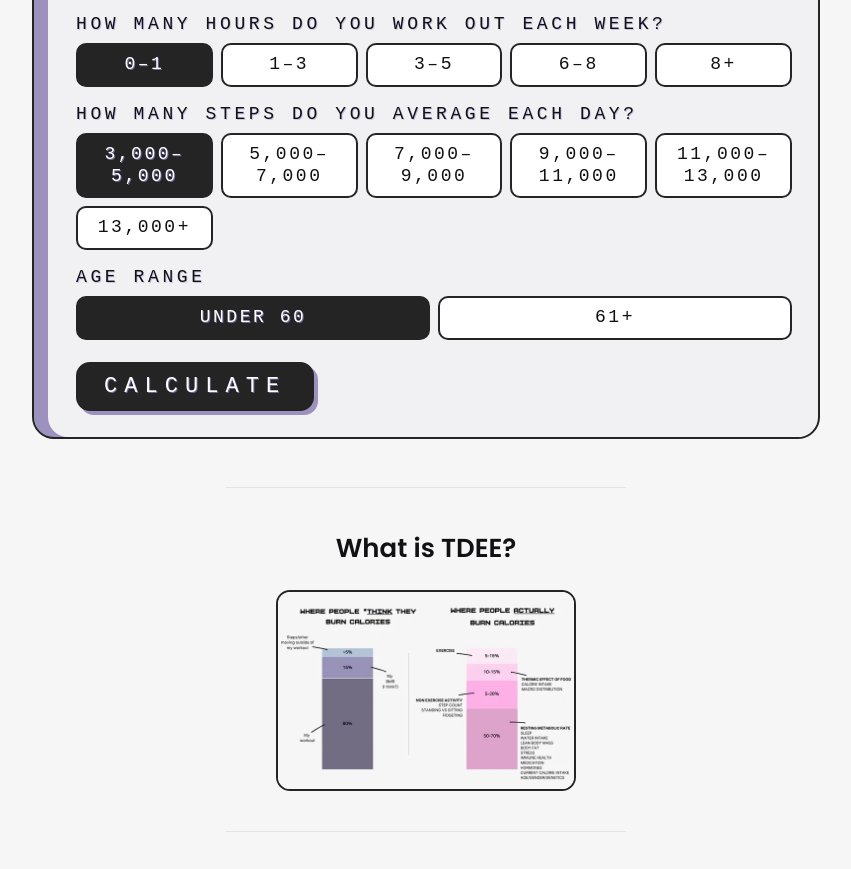
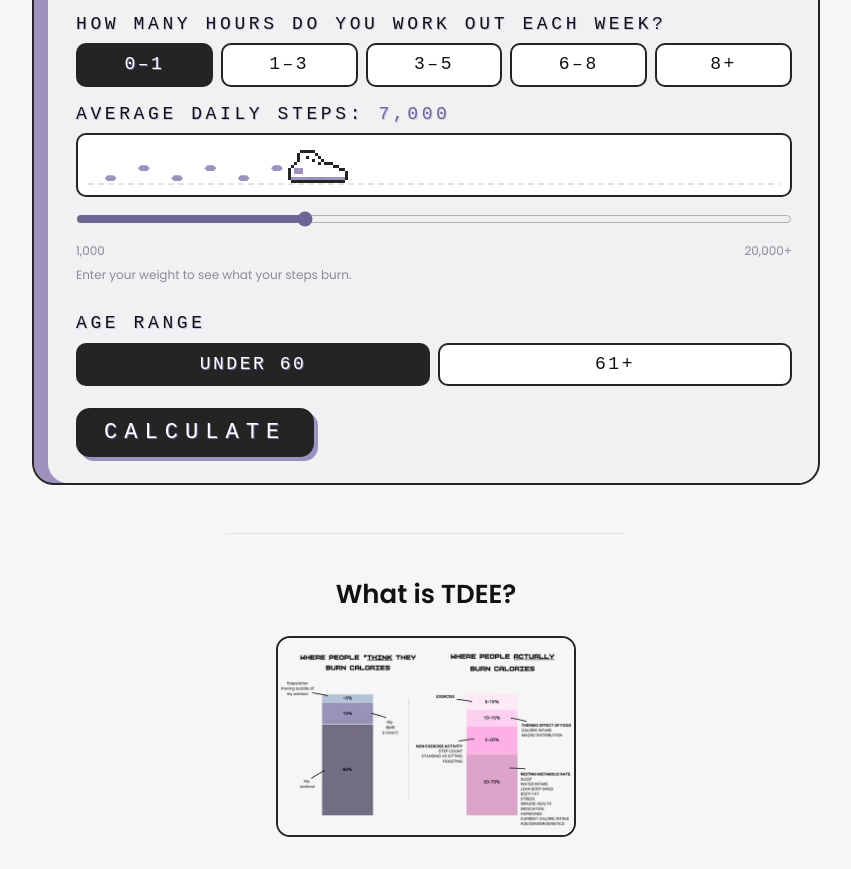
Before and after one commit to karifilipek-ops/Bloom, a plain HTML site: page calorie-calculator-tdee/index.html in a window 1280 px wide. Shown: the part 911-1780 px from the top of the page, without its empty margins (214-1065 px from the left). Drawn offline with Linux system fonts and the light colour scheme; a web font is replaced by a local one.

Commit message:
TDEE: step slider with sneaker trail, weight-scaled step calories
Replace the step-range buttons with a 1,000-20,000 slider and a pixel
sneaker that walks with the thumb, leaving footprints behind it. Steps
now add calories per step scaled by body weight (0.0005 cal/kg/step)
instead of fixed bucket values, and the TDEE-if scenarios use the same
formula.

Co-Authored-By: Claude Opus 5.5 <noreply@anthropic.com>
Claude-Session: https://claude.ai/code/session_01VWttRAaoG6YMaLnq7bUvrc

```diff
--- a/assets/css/site.css
+++ b/assets/css/site.css
@@ -247,6 +247,28 @@ input[type="range"] { width: 100%; accent-color: var(--lav-dark); height: 28px;
 .range-ends { display: flex; justify-content: space-between; font-size: 12px; color: var(--muted); }
 #bf-out { color: var(--lav-dark); }
 
+/* step slider: pixel sneaker + footprint trail */
+#steps-out { color: var(--lav-dark); }
+.trail {
+  position: relative; height: 64px; margin: 2px 0 4px; overflow: hidden;
+  background: var(--paper); border: 2px solid var(--ink); border-radius: var(--r-sm);
+}
+.trail::after { /* ground line */
+  content: ""; position: absolute; left: 10px; right: 10px; bottom: 10px; height: 2px;
+  background: repeating-linear-gradient(90deg, var(--line) 0 6px, transparent 6px 10px);
+}
+.trail-prints { position: absolute; inset: 0 10px; }
+.trail-prints i {
+  position: absolute; width: 12px; height: 6px; background: var(--lav);
+  clip-path: polygon(3px 0, 9px 0, 12px 3px, 9px 6px, 3px 6px, 0 3px);
+  opacity: 0; transform: translateY(3px); transition: opacity .15s, transform .15s;
+}
+.trail-prints i.up { top: 30px; }
+.trail-prints i.down { top: 40px; }
+.trail-prints i.on { opacity: 1; transform: none; }
+.trail-shoe { position: absolute; left: 0; bottom: 12px; width: 60px; height: 33px; margin-left: 10px; z-index: 1; }
+@media (prefers-reduced-motion: reduce) { .trail-prints i { transition: none; } }
+
 /* ---------- Results ---------- */
 .results { margin-top: 26px; border-top: 2px dashed var(--lav-line); padding-top: 24px; }
 .results[hidden] { display: none; }
--- a/calorie-calculator-tdee/index.html
+++ b/calorie-calculator-tdee/index.html
@@ -63,15 +63,14 @@
           </div>
         </div>
         <div class="field full">
-          <span class="label">How many steps do you average each day?</span>
-          <div class="seg multi" data-name="steps">
-            <button data-value="150" aria-pressed="true">3,000–5,000</button>
-            <button data-value="240">5,000–7,000</button>
-            <button data-value="330">7,000–9,000</button>
-            <button data-value="420">9,000–11,000</button>
-            <button data-value="510">11,000–13,000</button>
-            <button data-value="600">13,000+</button>
+          <label for="steps">Average daily steps: <span id="steps-out">7,000</span></label>
+          <div class="trail" aria-hidden="true">
+            <div class="trail-prints" id="trail-prints"></div>
+            <svg class="trail-shoe" id="trail-shoe" viewBox="0 0 20 11" shape-rendering="crispEdges"></svg>
           </div>
+          <input type="range" id="steps" min="1000" max="20000" step="500" value="7000">
+          <div class="range-ends"><span>1,000</span><span>20,000+</span></div>
+          <p class="hint" id="steps-cal">Enter your weight to see what your steps burn.</p>
         </div>
         <div class="field full">
           <span class="label">Age range</span>
@@ -166,10 +165,69 @@
     (function () {
       var B = Bloom;
       var bodyFat = B.bodyFat();
-      var units = B.unitSystem();
+      var units = B.unitSystem(function () { if (shoe) renderSteps(); });
       var sex = B.seg("sex", bodyFat.render);
       var hours = B.seg("hours");
-      var steps = B.seg("steps");
+      var stepsEl = document.getElementById("steps");
+      function kg() { var w = B.num("weight"); return units() === "metric" ? w : w / B.LB_PER_KG; }
+      // Calories from walking scale with body weight: ~0.0005 cal per kg per step
+      // (about 0.04 cal/step at 175 lb, so ~400 cal for 10,000 steps).
+      function stepCals(n, kgs) { return n * 0.0005 * kgs; }
+
+      // Sneaker trail: a pixel sneaker rides with the slider thumb and leaves
+      // footprints behind it (one per 1,000 steps; per 2,000 on narrow screens).
+      var SHOE = [
+        "....OOOOO...........",
+        "...OWWWWWO..........",
+        "...OWWOWWWO.........",
+        "...OWWWWOWWO........",
+        "..OWWWWWWWOWOOO.....",
+        ".OWWWWWWWWWWWWWOO...",
+        "OWLLLWWWWWWWWWWWWOO.",
+        "OWLLLWWWWWWWWWWWWWWO",
+        "OWWWWWWWWWWWWWWWWWWO",
+        "OLLLLLLLLLLLLLLLLLLO",
+        ".OOOOOOOOOOOOOOOOOO."];
+      var FILL = { O: "#242424", W: "#fff", L: "#9d91be" };
+      var shoe = document.getElementById("trail-shoe");
+      shoe.innerHTML = SHOE.map(function (row, y) {
+        return row.split("").map(function (ch, x) {
+          return FILL[ch] ? '<rect x="' + x + '" y="' + y + '" width="1.02" height="1.02" fill="' + FILL[ch] + '"/>' : "";
+        }).join("");
+      }).join("");
+      var printsEl = document.getElementById("trail-prints"), MIN = +stepsEl.min, MAX = +stepsEl.max, SHOE_W = 60, PRINT_W = 12;
+      var prints = [], per = 0;
+      function buildPrints() {
+        var next = printsEl.clientWidth < 420 ? 2000 : 1000;
+        if (next === per) return;
+        per = next; printsEl.innerHTML = "";
+        prints = [];
+        for (var k = Math.ceil(MIN / per) + 1; k * per <= MAX; k++) {
+          var el = document.createElement("i");
+          el.className = k % 2 ? "up" : "down";
+          el.dataset.at = k * per - per / 2;            // centred in its 1k/2k slot
+          printsEl.appendChild(el); prints.push(el);
+        }
+      }
+      function renderSteps() {
+        buildPrints();
+        var v = +stepsEl.value, frac = (v - MIN) / (MAX - MIN), room = printsEl.clientWidth - SHOE_W;
+        document.getElementById("steps-out").textContent = B.fmt(v) + (v >= MAX ? "+" : "");
+        shoe.style.left = frac * room + "px";
+        prints.forEach(function (el) {
+          var x = (el.dataset.at - MIN) / (MAX - MIN) * room;
+          el.style.left = x + "px";
+          el.classList.toggle("on", x + PRINT_W + 4 <= frac * room);
+        });
+        var kgs = kg();
+        document.getElementById("steps-cal").textContent = kgs > 0
+          ? "\u2248 " + B.fmt(stepCals(v, kgs)) + " cal/day from walking at your weight"
+          : "Enter your weight to see what your steps burn.";
+      }
+      window.addEventListener("resize", renderSteps);
+      stepsEl.addEventListener("input", renderSteps);
+      document.getElementById("weight").addEventListener("input", renderSteps);
+      renderSteps();
       var age = B.seg("age");
       var form = document.getElementById("form");
 
@@ -185,13 +243,15 @@
         var lbm = w - w * pct * 0.01;                                   // in the units entered
         var lbmCoef = u === "metric" ? 21.61 : 9.82;
         var bmr = (370 + lbmCoef * lbm + GENDER[sex()]) * parseFloat(age());
-        var tdee = bmr * parseFloat(hours()) + parseFloat(steps());
         var lbs = u === "metric" ? w * B.LB_PER_KG : w;
+        var kgs = lbs / B.LB_PER_KG;
+        var neat = stepCals(+stepsEl.value, kgs);                        // NEAT from steps
+        var tdee = bmr * parseFloat(hours()) + neat;
 
         // Breakdown: BMR, NEAT (steps), EAT (exercise multiplier), TEF.
         // The formula has no separate TEF term, so TEF is set at 10% of TDEE
         // and the other three share the remaining 90% in proportion.
-        var neat = parseFloat(steps()), eat = bmr * (parseFloat(hours()) - 1);
+        var eat = bmr * (parseFloat(hours()) - 1);
         var parts = [["BMR", bmr, "#9d91be", "#242424"], ["NEAT", neat, "#e9e6f3", "#242424"], ["EAT", eat, "#242424", "#e9e6f3"]];
         var base = bmr + neat + eat;
         parts = parts.map(function (p) { return [p[0], p[1] / base * 90, p[2], p[3]]; });
@@ -230,10 +290,10 @@
           ["Muscle Gain Focus", tdee * 1.08]
         ]);
         document.getElementById("r-ifs").innerHTML = rows([
-          ["Added a 10-minute walk after each meal...", tdee + 210],
+          ["Added a 10-minute walk after each meal (~3,000 steps)...", tdee + stepCals(3000, kgs)],
           ["Stood +3 hours a day instead of sitting...", tdee + 385],
-          ["MAXED out active lifestyle (steps+exercise)...", bmr * 1.5 + 600],
-          ["Had the least active lifestyle...", bmr * 1 + 150]
+          ["MAXED out active lifestyle (15,000 steps + 8+ hrs training)...", bmr * 1.5 + stepCals(15000, kgs)],
+          ["Had the least active lifestyle (~3,000 steps, no training)...", bmr * 1 + stepCals(3000, kgs)]
         ]);
 
         B.show(document.getElementById("results"));
```
